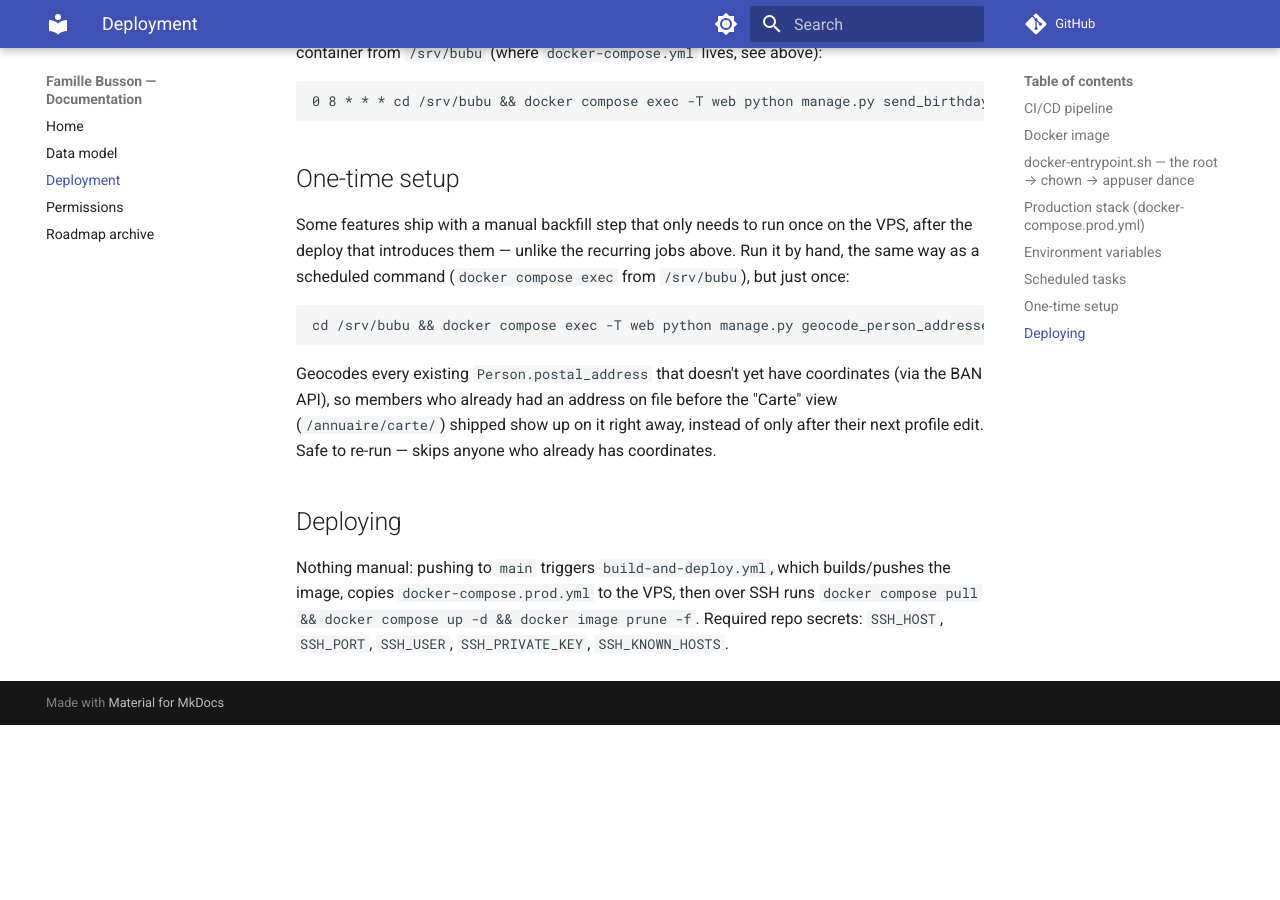
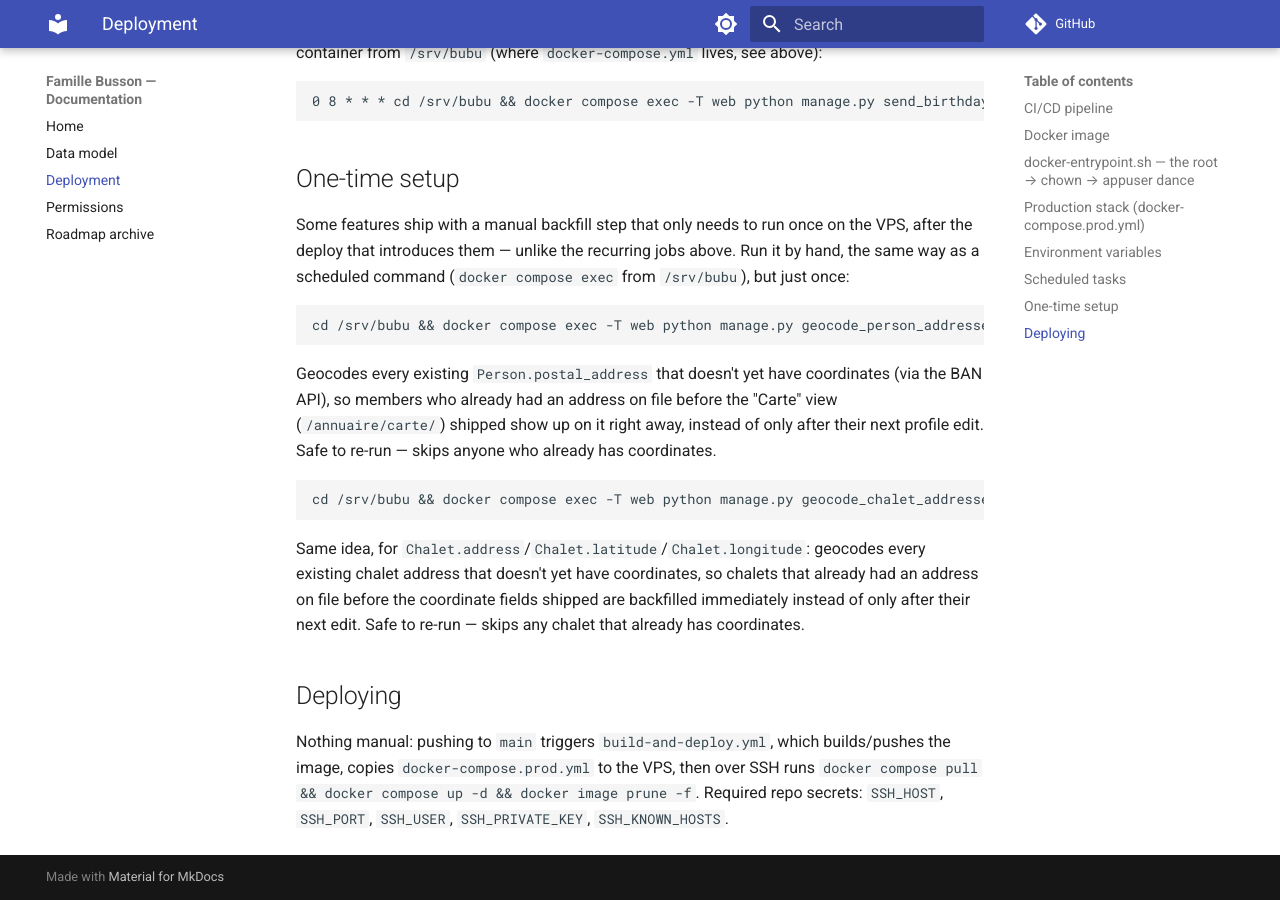
Before and after one commit to reboulip/famille-busson, an MkDocs documentation site: the page built from docs/deployment.md, in a window 1280 px wide and 900 px high, scrolled down 1960 px. Built offline with MkDocs 1.6.1 and Material for MkDocs 9.7.7, drawn with Linux system fonts in a browser that asks for light colours; comment, search, counter and statistics services are not loaded; before the commit the page ends 2685 px from its top, so only the background shows below that.

Commit message:
docs: sync documentation for Phase 1
- README.md: feature summary now mentions chalet locations on the carte
  (wave: chalets on the carte, #54).
- docs/deployment.md: added the geocode_chalet_addresses one-time backfill
  step, matching the existing geocode_person_addresses entry (wave: chalet
  address picker + GPS coordinates, #54).

Co-Authored-By: Claude Sonnet 5 <noreply@anthropic.com>
Claude-Session: https://claude.ai/code/session_013xG4fdnxYTNLDkS3uoPJf1

````diff
--- a/docs/deployment.md
+++ b/docs/deployment.md
@@ -87,6 +87,16 @@ the BAN API), so members who already had an address on file before the "Carte" v
 (`/annuaire/carte/`) shipped show up on it right away, instead of only after their next
 profile edit. Safe to re-run — skips anyone who already has coordinates.
 
+```
+cd /srv/bubu && docker compose exec -T web python manage.py geocode_chalet_addresses
+```
+
+Same idea, for `Chalet.address`/`Chalet.latitude`/`Chalet.longitude`: geocodes every
+existing chalet address that doesn't yet have coordinates, so chalets that already had
+an address on file before the coordinate fields shipped are backfilled immediately
+instead of only after their next edit. Safe to re-run — skips any chalet that already
+has coordinates.
+
 ## Deploying
 
 Nothing manual: pushing to `main` triggers `build-and-deploy.yml`, which builds/pushes
````
Also changed, not shown: README.md (+2 -2 lines).
